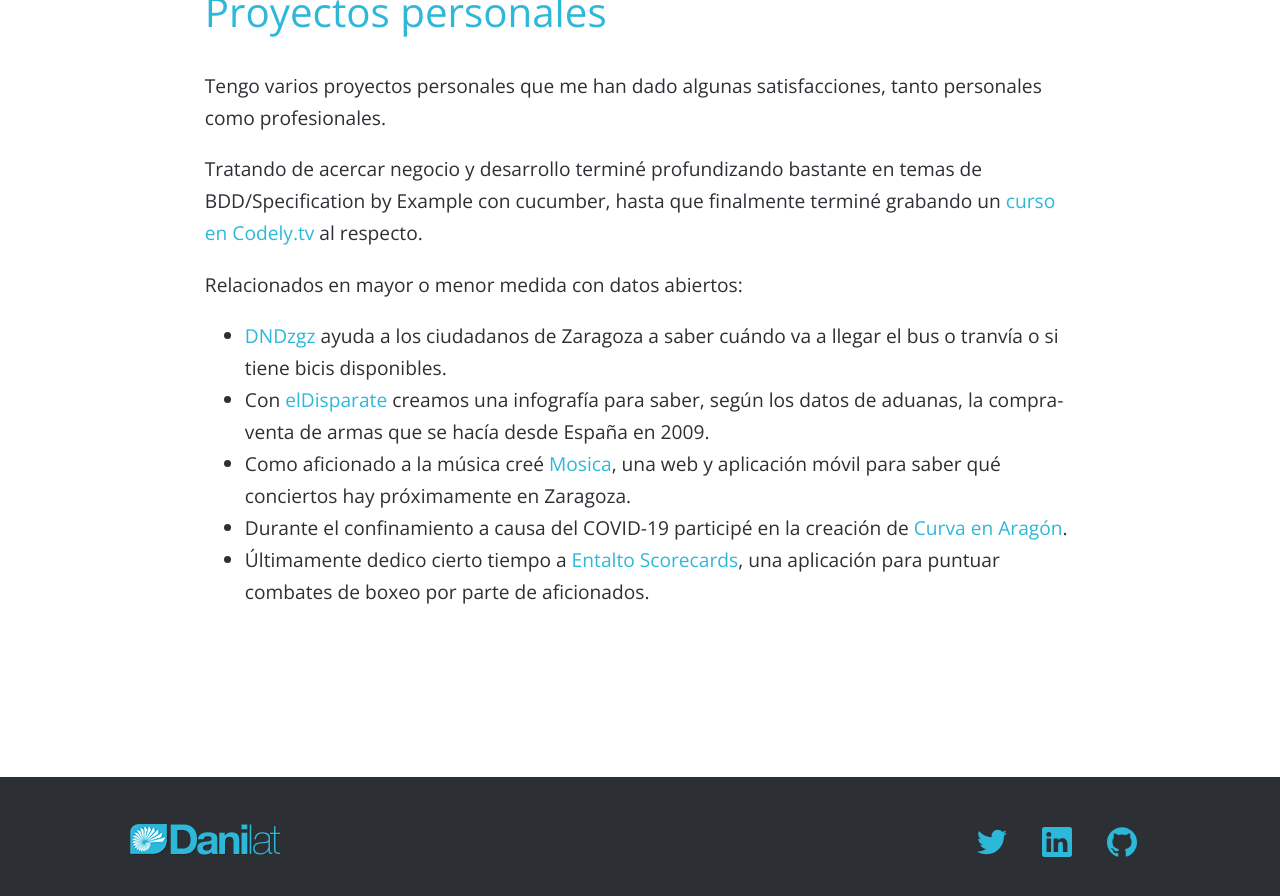
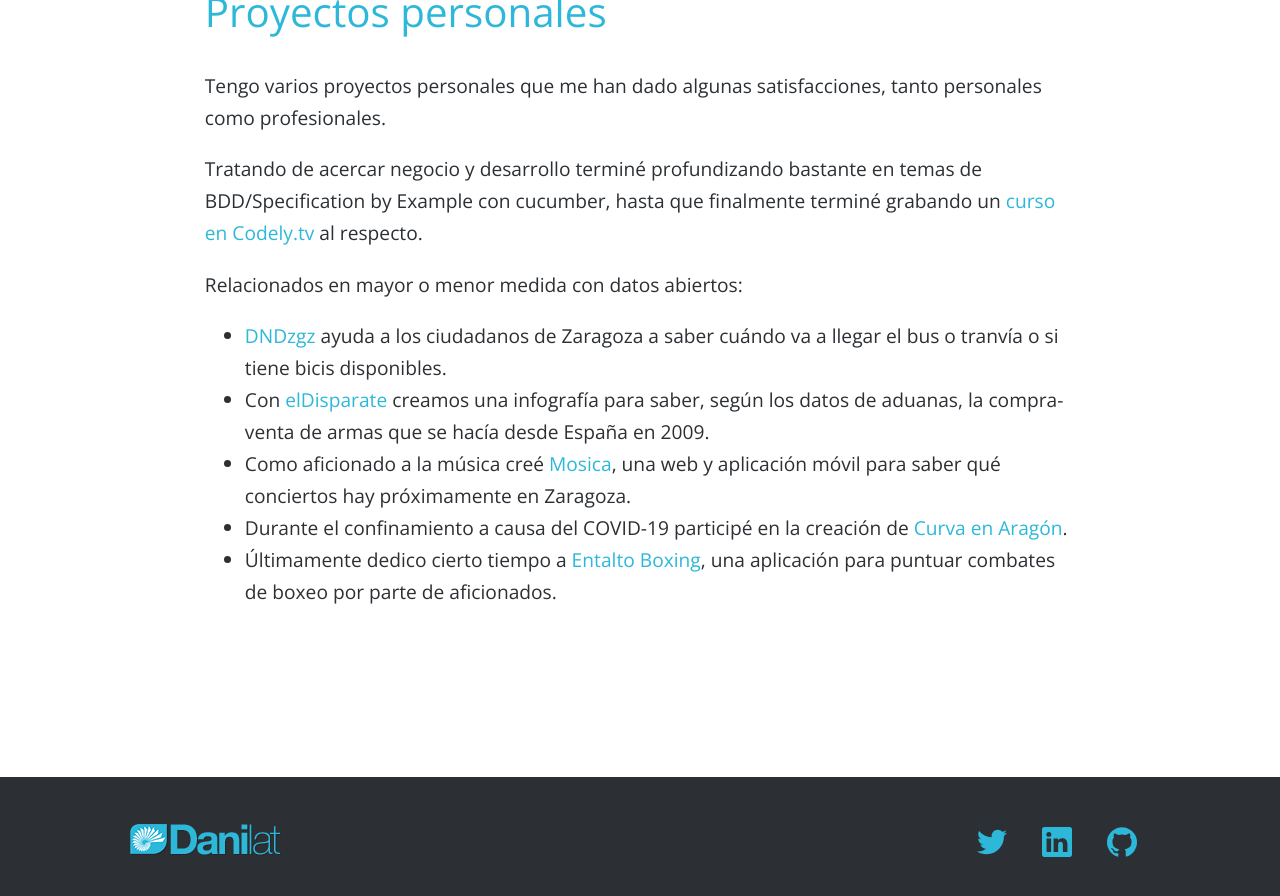
Before and after one commit to danilat/danilat.github.io, a Jekyll site: the page built from index.html, in a window 1280 px wide and 900 px high, scrolled down 2614 px. Shown: the top 896 px of the window. Built offline with Jekyll 4.4.1, drawn with Linux system fonts in a browser that asks for light colours.

Commit message:
Update index.html

```diff
--- a/index.html
+++ b/index.html
@@ -50,7 +50,7 @@ layout: one_column
                     <li>Con <a href="https://www.elperiodicodearagon.com/noticias/aragon/eldisparate-de-enciclopedia-comercio-belico_674935.html">elDisparate</a> creamos una infografía para saber, según los datos de aduanas, la compra-venta de armas que se hacía desde España en 2009.</li>
                     <li>Como aficionado a la música creé <a href="http://www.mosica.es/">Mosica</a>, una web y aplicación móvil para saber qué conciertos hay próximamente en Zaragoza.</li>
                     <li>Durante el confinamiento a causa del COVID-19 participé en la creación de <a href="https://curvaenaragon.com/">Curva en Aragón</a>.</li>
-                    <li>Últimamente dedico cierto tiempo a <a href="https://www.entalto.com/">Entalto Scorecards</a>, una aplicación para puntuar combates de boxeo por parte de aficionados.</li>
+                    <li>Últimamente dedico cierto tiempo a <a href="https://www.entalto.com/">Entalto Boxing</a>, una aplicación para puntuar combates de boxeo por parte de aficionados.</li>
                 </ul>
             </p>
         </article>
```
